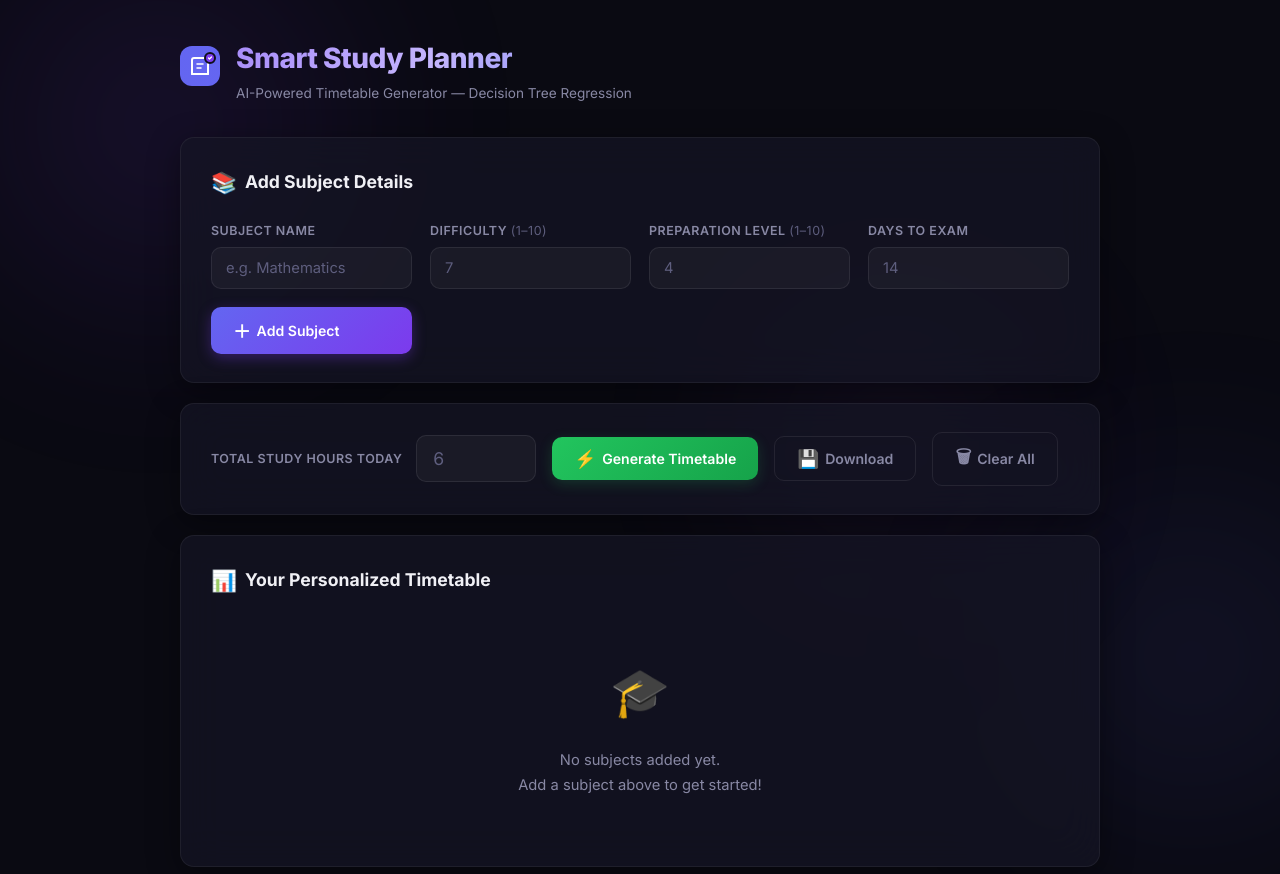
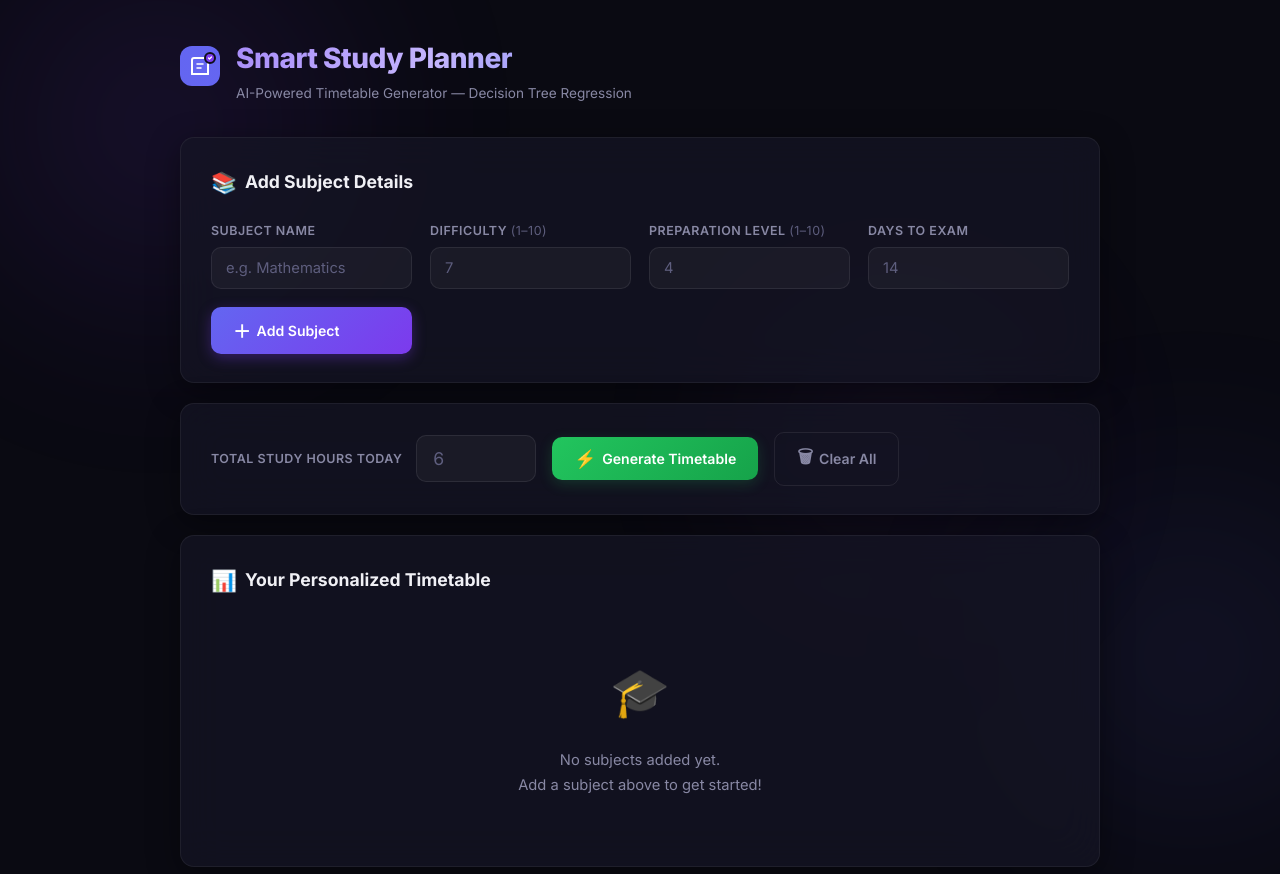
Before and after one commit to adars-hz/Smart_study_planner, a Flask app: page / in a window 1280 px wide. Shown: the top 874 px of the page. Run offline with Flask 3, Linux system fonts and the light colour scheme; data that the repository does not hold is empty; some libraries are stand-ins or nearby versions.

Commit message:
remove the pdf download option

```diff
--- a/static/script.js
+++ b/static/script.js
@@ -4,24 +4,23 @@
 
 document.addEventListener('DOMContentLoaded', () => {
     // ── DOM References ──────────────────────────────────────────────────
-    const form          = document.getElementById('subject-form');
+    const form = document.getElementById('subject-form');
     const btnAddSubject = document.getElementById('btn-add-subject');
-    const btnGenerate   = document.getElementById('btn-generate');
-    const btnDownload   = document.getElementById('btn-download');
-    const btnClear      = document.getElementById('btn-clear');
-    const tableBody     = document.getElementById('table-body');
-    const tableWrap     = document.getElementById('table-wrap');
-    const emptyState    = document.getElementById('empty-state');
-    const toast         = document.getElementById('toast');
-    const toastIcon     = document.getElementById('toast-icon');
-    const toastMsg      = document.getElementById('toast-msg');
+    const btnGenerate = document.getElementById('btn-generate');
+    const btnClear = document.getElementById('btn-clear');
+    const tableBody = document.getElementById('table-body');
+    const tableWrap = document.getElementById('table-wrap');
+    const emptyState = document.getElementById('empty-state');
+    const toast = document.getElementById('toast');
+    const toastIcon = document.getElementById('toast-icon');
+    const toastMsg = document.getElementById('toast-msg');
 
     // Inputs
-    const inputSubject    = document.getElementById('input-subject');
+    const inputSubject = document.getElementById('input-subject');
     const inputDifficulty = document.getElementById('input-difficulty');
-    const inputPrep       = document.getElementById('input-prep');
-    const inputDays       = document.getElementById('input-days');
-    const inputHours      = document.getElementById('input-hours');
+    const inputPrep = document.getElementById('input-prep');
+    const inputDays = document.getElementById('input-days');
+    const inputHours = document.getElementById('input-hours');
 
     // ── State ───────────────────────────────────────────────────────────
     let toastTimer = null;
@@ -29,7 +28,7 @@ document.addEventListener('DOMContentLoaded', () => {
 
     function showToast(message, icon = '✅') {
         toastIcon.textContent = icon;
-        toastMsg.textContent  = message;
+        toastMsg.textContent = message;
         toast.classList.add('show');
 
         clearTimeout(toastTimer);
@@ -46,12 +45,12 @@ document.addEventListener('DOMContentLoaded', () => {
         tableBody.innerHTML = '';
 
         if (!subjects || subjects.length === 0) {
-            tableWrap.style.display  = 'none';
+            tableWrap.style.display = 'none';
             emptyState.style.display = 'block';
             return;
         }
 
-        tableWrap.style.display  = 'block';
+        tableWrap.style.display = 'block';
         emptyState.style.display = 'none';
 
         subjects.forEach((s, i) => {
@@ -102,17 +101,17 @@ document.addEventListener('DOMContentLoaded', () => {
         e.preventDefault();
 
         const payload = {
-            subject:    inputSubject.value.trim(),
+            subject: inputSubject.value.trim(),
             difficulty: parseFloat(inputDifficulty.value),
             prep_level: parseFloat(inputPrep.value),
-            days_left:  parseFloat(inputDays.value)
+            days_left: parseFloat(inputDays.value)
         };
 
         try {
             const url = editingId ? `/api/edit_subject/${editingId}` : '/api/add_subject';
             const method = editingId ? 'PUT' : 'POST';
 
-            const res  = await fetch(url, {
+            const res = await fetch(url, {
                 method: method,
                 headers: { 'Content-Type': 'application/json' },
                 body: JSON.stringify(payload)
@@ -151,7 +150,7 @@ document.addEventListener('DOMContentLoaded', () => {
         btnGenerate.textContent = 'Generating…';
 
         try {
-            const res  = await fetch('/api/generate_timetable', {
+            const res = await fetch('/api/generate_timetable', {
                 method: 'POST',
                 headers: { 'Content-Type': 'application/json' },
                 body: JSON.stringify({ total_hours: hours })
@@ -174,47 +173,10 @@ document.addEventListener('DOMContentLoaded', () => {
         }
     });
 
-    // ── Download Timetable as PDF ───────────────────────────────────────
-    btnDownload.addEventListener('click', () => {
-        const tableWrap = document.getElementById('table-wrap');
-        if (tableWrap.style.display === 'none') {
-            showToast('No timetable to download.', '⚠️');
-            return;
-        }
-
-        showToast('Generating PDF...', '⏳');
-        const element = document.getElementById('results-section');
-
-        // Hide the "Actions" column before taking the PDF snapshot
-        const actionCells = element.querySelectorAll('td:last-child, th:last-child');
-        actionCells.forEach(cell => cell.style.display = 'none');
-
-        // Make the background dark for the PDF export so the text is visible
-        const originalBg = element.style.background;
-        element.style.background = '#161624';
-        element.style.padding = '20px';
-
-        const opt = {
-            margin:       0.5,
-            filename:     'personalized_timetable.pdf',
-            image:        { type: 'jpeg', quality: 0.98 },
-            html2canvas:  { scale: 2, useCORS: true, logging: false },
-            jsPDF:        { unit: 'in', format: 'letter', orientation: 'landscape' }
-        };
-
-        html2pdf().set(opt).from(element).save().then(() => {
-            // Restore UI
-            actionCells.forEach(cell => cell.style.display = '');
-            element.style.background = originalBg;
-            element.style.padding = '';
-            showToast('Timetable saved as PDF!', '📄');
-        });
-    });
-
     // ── Clear All ───────────────────────────────────────────────────────
     btnClear.addEventListener('click', async () => {
         try {
-            const res  = await fetch('/api/clear', { method: 'POST' });
+            const res = await fetch('/api/clear', { method: 'POST' });
             const data = await res.json();
             renderTable(data.subjects);
             showToast('All subjects cleared.', '🗑');
@@ -264,8 +226,6 @@ document.addEventListener('DOMContentLoaded', () => {
         }
     });
 
-
-
     // ── Load existing subjects on page load ─────────────────────────────
     (async () => {
         try {
@@ -289,7 +249,7 @@ document.addEventListener('DOMContentLoaded', () => {
             }
 
             // 2. Fallback to whatever is currently on the server
-            const res  = await fetch('/api/subjects');
+            const res = await fetch('/api/subjects');
             const data = await res.json();
             renderTable(data.subjects);
         } catch (err) {
--- a/templates/index.html
+++ b/templates/index.html
@@ -1,18 +1,22 @@
 <!DOCTYPE html>
 <html lang="en">
+
 <head>
     <meta charset="UTF-8">
     <meta name="viewport" content="width=device-width, initial-scale=1.0">
-    <meta name="description" content="Smart Study Planner - AI-powered timetable generator using Decision Tree Regression to prioritize your subjects and allocate study time efficiently.">
+    <meta name="description"
+        content="Smart Study Planner - AI-powered timetable generator using Decision Tree Regression to prioritize your subjects and allocate study time efficiently.">
     <title>Smart Study Planner — AI Timetable Generator</title>
 
     <!-- Google Fonts -->
     <link rel="preconnect" href="https://fonts.googleapis.com">
     <link rel="preconnect" href="https://fonts.gstatic.com" crossorigin>
-    <link href="https://fonts.googleapis.com/css2?family=Inter:wght@300;400;500;600;700;800&display=swap" rel="stylesheet">
+    <link href="https://fonts.googleapis.com/css2?family=Inter:wght@300;400;500;600;700;800&display=swap"
+        rel="stylesheet">
 
     <link rel="stylesheet" href="{{ url_for('static', filename='style.css') }}">
 </head>
+
 <body>
 
     <!-- Animated background orbs -->
@@ -26,16 +30,18 @@
         <header class="header" id="app-header">
             <div class="header__icon">
                 <svg width="40" height="40" viewBox="0 0 40 40" fill="none">
-                    <rect width="40" height="40" rx="12" fill="url(#icon-grad)"/>
-                    <path d="M12 28V14a2 2 0 0 1 2-2h12a2 2 0 0 1 2 2v14" stroke="#fff" stroke-width="2" stroke-linecap="round"/>
-                    <path d="M12 28h16" stroke="#fff" stroke-width="2" stroke-linecap="round"/>
-                    <path d="M17 18h6M17 22h4" stroke="#fff" stroke-width="1.5" stroke-linecap="round"/>
-                    <circle cx="30" cy="12" r="5" fill="#7c3aed" stroke="#0f0f1a" stroke-width="2"/>
-                    <path d="M28.5 12l1 1 2-2" stroke="#fff" stroke-width="1.2" stroke-linecap="round" stroke-linejoin="round"/>
+                    <rect width="40" height="40" rx="12" fill="url(#icon-grad)" />
+                    <path d="M12 28V14a2 2 0 0 1 2-2h12a2 2 0 0 1 2 2v14" stroke="#fff" stroke-width="2"
+                        stroke-linecap="round" />
+                    <path d="M12 28h16" stroke="#fff" stroke-width="2" stroke-linecap="round" />
+                    <path d="M17 18h6M17 22h4" stroke="#fff" stroke-width="1.5" stroke-linecap="round" />
+                    <circle cx="30" cy="12" r="5" fill="#7c3aed" stroke="#0f0f1a" stroke-width="2" />
+                    <path d="M28.5 12l1 1 2-2" stroke="#fff" stroke-width="1.2" stroke-linecap="round"
+                        stroke-linejoin="round" />
                     <defs>
                         <linearGradient id="icon-grad" x1="0" y1="0" x2="40" y2="40">
-                            <stop stop-color="#6366f1"/>
-                            <stop offset="1" stop-color="#a855f7"/>
+                            <stop stop-color="#6366f1" />
+                            <stop offset="1" stop-color="#a855f7" />
                         </linearGradient>
                     </defs>
                 </svg>
@@ -60,13 +66,17 @@
                 </div>
 
                 <div class="form-group">
-                    <label for="input-difficulty" class="form-label">Difficulty <span class="form-hint">(1–10)</span></label>
-                    <input type="number" id="input-difficulty" class="form-input" min="1" max="10" step="1" placeholder="7" required>
+                    <label for="input-difficulty" class="form-label">Difficulty <span
+                            class="form-hint">(1–10)</span></label>
+                    <input type="number" id="input-difficulty" class="form-input" min="1" max="10" step="1"
+                        placeholder="7" required>
                 </div>
 
                 <div class="form-group">
-                    <label for="input-prep" class="form-label">Preparation Level <span class="form-hint">(1–10)</span></label>
-                    <input type="number" id="input-prep" class="form-input" min="1" max="10" step="1" placeholder="4" required>
+                    <label for="input-prep" class="form-label">Preparation Level <span
+                            class="form-hint">(1–10)</span></label>
+                    <input type="number" id="input-prep" class="form-input" min="1" max="10" step="1" placeholder="4"
+                        required>
                 </div>
 
                 <div class="form-group">
@@ -88,17 +98,13 @@
             <div class="generate-row">
                 <div class="form-group form-group--inline">
                     <label for="input-hours" class="form-label">Total Study Hours Today</label>
-                    <input type="number" id="input-hours" class="form-input form-input--lg" min="0.5" step="0.5" placeholder="6">
+                    <input type="number" id="input-hours" class="form-input form-input--lg" min="0.5" step="0.5"
+                        placeholder="6">
                 </div>
 
                 <button class="btn btn--accent" id="btn-generate">
                     <span class="btn__icon">⚡</span>
                     Generate Timetable
-                </button>
-
-                <button class="btn btn--ghost" id="btn-download" title="Download Timetable as JSON">
-                    <span class="btn__icon">💾</span>
-                    Download
                 </button>
 
                 <button class="btn btn--ghost" id="btn-clear" title="Clear all subjects">
@@ -155,7 +161,7 @@
         </footer>
     </div>
 
-    <script src="https://cdnjs.cloudflare.com/ajax/libs/html2pdf.js/0.10.1/html2pdf.bundle.min.js"></script>
     <script src="{{ url_for('static', filename='script.js') }}?v=2"></script>
 </body>
+
 </html>
```
Also changed, not shown: 2 other files.
